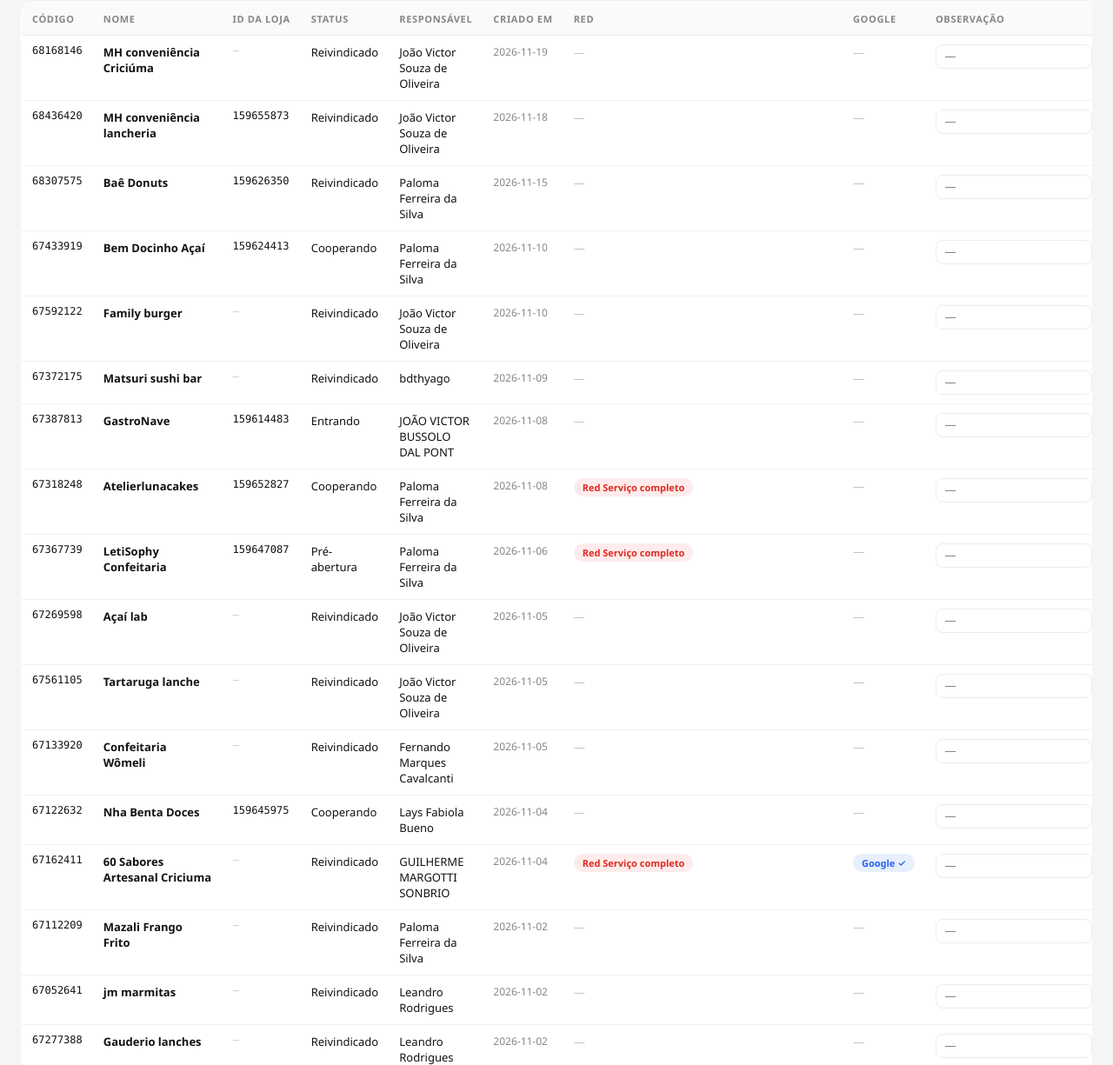
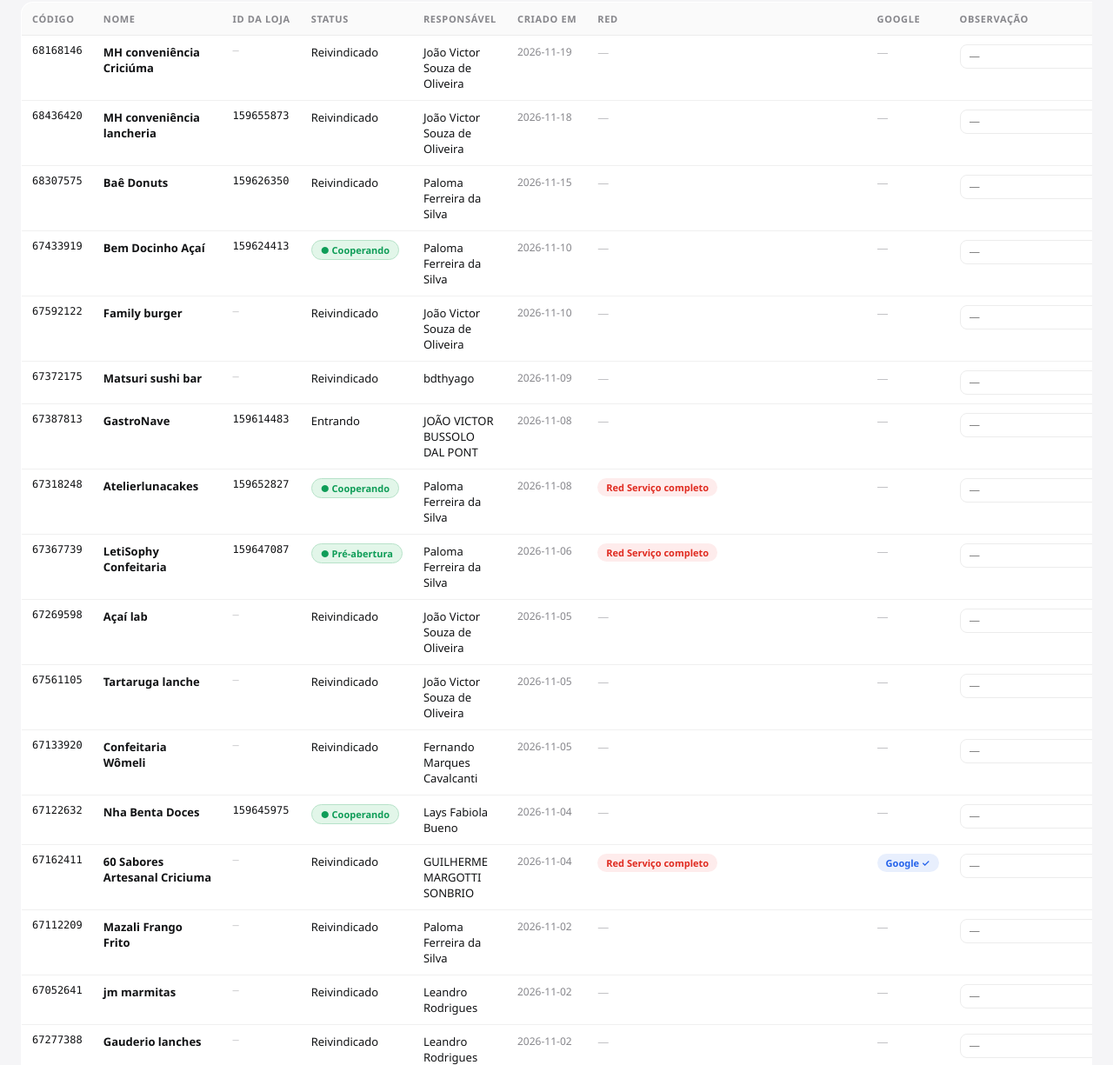
Before and after one commit to jacksonoliveira-star/dash-leads-criciuma, a plain HTML site: page index.html in a window 1280 px wide. Shown: the part 294-1519 px from the top of the page at 87% size. Drawn offline with Linux system fonts and the light colour scheme.

Commit message:
Atualizacao dashboard 2026-11-19 15:08

```diff
--- a/index.html
+++ b/index.html
@@ -49,6 +49,7 @@ tbody tr:hover{background:var(--yellow-soft)}
 .badge{display:inline-block;padding:3px 10px;border-radius:999px;font-size:11px;font-weight:600;white-space:nowrap}
 .b-red{background:var(--redbg);color:var(--red)}
 .b-gmap{background:var(--bluebg);color:var(--blue)}
+.b-ok{background:#e2f6e9;color:#0f9d58;border:1px solid #b7e2c9}
 .b-dash{color:#c3c3c6}
 input.obs{width:100%;min-width:180px;padding:6px 10px;border:1px solid var(--border);border-radius:8px;font-size:12px;background:#fff}
 td.mono{font-family:Consolas,monospace;font-size:12px}
@@ -120,7 +121,7 @@ td.mono{font-family:Consolas,monospace;font-size:12px}
 <script>
 // DADOS (formato: codigo|nome|idLoja|status|responsavel|criadoEm|etapaAutointegracao|tagsRed|gmap)
 var UPDATED="2026-11-19";
-var UPDATED_AT="2026-11-19 14:35";
+var UPDATED_AT="2026-11-19 15:05";
 var DATA=[
 "68168146|MH conveniência Criciúma|-1|Claimed|João Victor Souza de Oliveira|2026-11-19|Account registered||0",
 "68436420|MH conveniência lancheria|159655873|Claimed|João Victor Souza de Oliveira|2026-11-18|Contract signed||0",
@@ -289,11 +290,13 @@ function render(){
     var obsInput='<input type="text" class="obs" value="'+esc(l.obs||'').replace(/"/g,'&quot;')+'" onchange="markObs(\''+l.id+'\',this.value)" placeholder="—">';
     var redHtml=l.red?'<span class="badge b-red">'+esc(trRed(l.red))+'</span>':'<span class="b-dash">—</span>';
     var gmHtml=l.gm?'<span class="badge b-gmap">Google ✓</span>':'<span class="b-dash">—</span>';
+    var stHtml=esc(tr(l.status));
+    if(l.status==='Cooperating'||l.status==='Pre-opening'){stHtml='<span class="badge b-ok">● '+esc(tr(l.status))+'</span>'}
     rows+='<tr>'+
       '<td class="mono">'+l.id+'</td>'+
       '<td class="name">'+esc(l.name)+'</td>'+
       '<td class="mono">'+(l.poi?l.poi:'<span class="b-dash">—</span>')+'</td>'+
-      '<td>'+esc(tr(l.status))+'</td>'+
+      '<td>'+stHtml+'</td>'+
       '<td>'+esc(l.own||'—')+'</td>'+
       '<td class="date">'+esc(l.dt)+'</td>'+
       '<td>'+redHtml+'</td>'+
```
